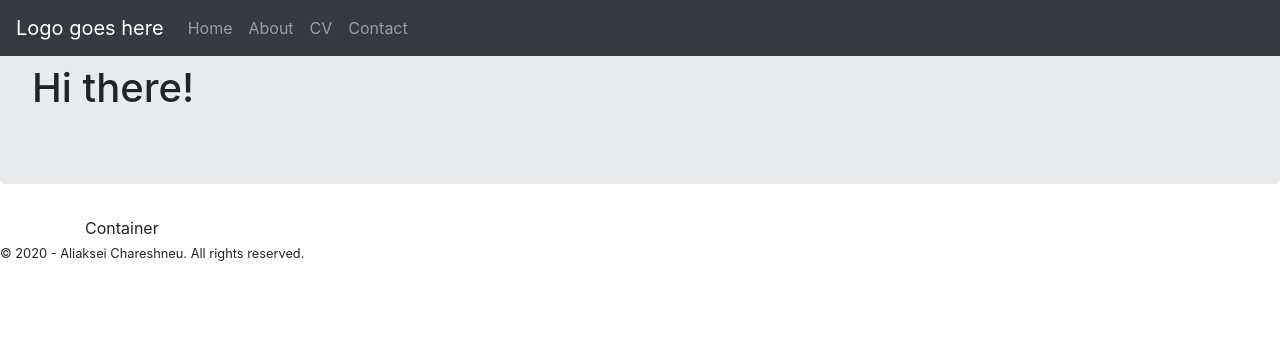
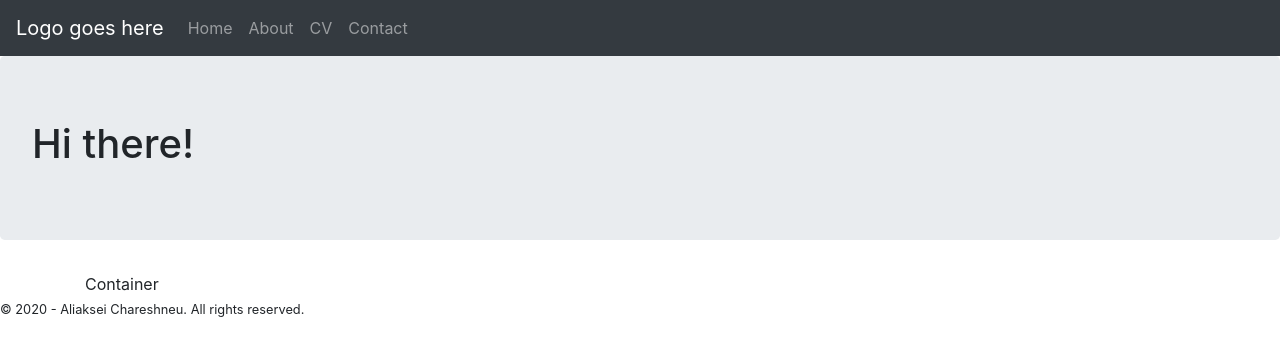
Before and after one commit to aliaksei-chareshneu/portfolio-webpage, a React (Create React App) app: page / in a window 1280 px wide. Shown: the top 356 px of the page. Built offline with nearby package versions, Linux system fonts and the light colour scheme.

Commit message:
Add index.css; adjust body padding to display Navbar correctly

```diff
--- /dev/null
+++ b/src/index.css
@@ -0,0 +1,3 @@
+body {
+    padding-top: 56px;
+}
--- a/src/index.js
+++ b/src/index.js
@@ -2,6 +2,7 @@ import React from 'react'
 import ReactDOM from 'react-dom'
 import App from './App'
 import 'bootstrap/dist/css/bootstrap.min.css';
+import './index.css'
 
 ReactDOM.render(
     <App />,
```
